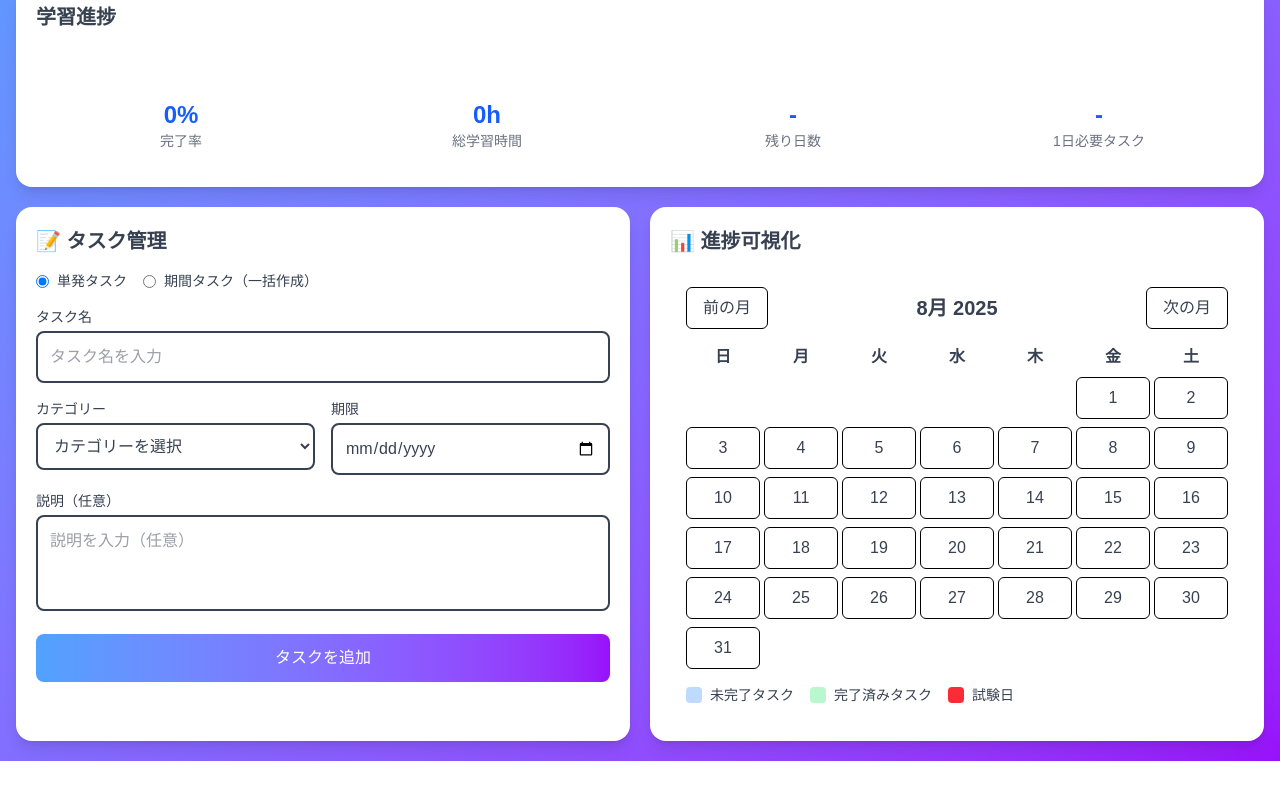
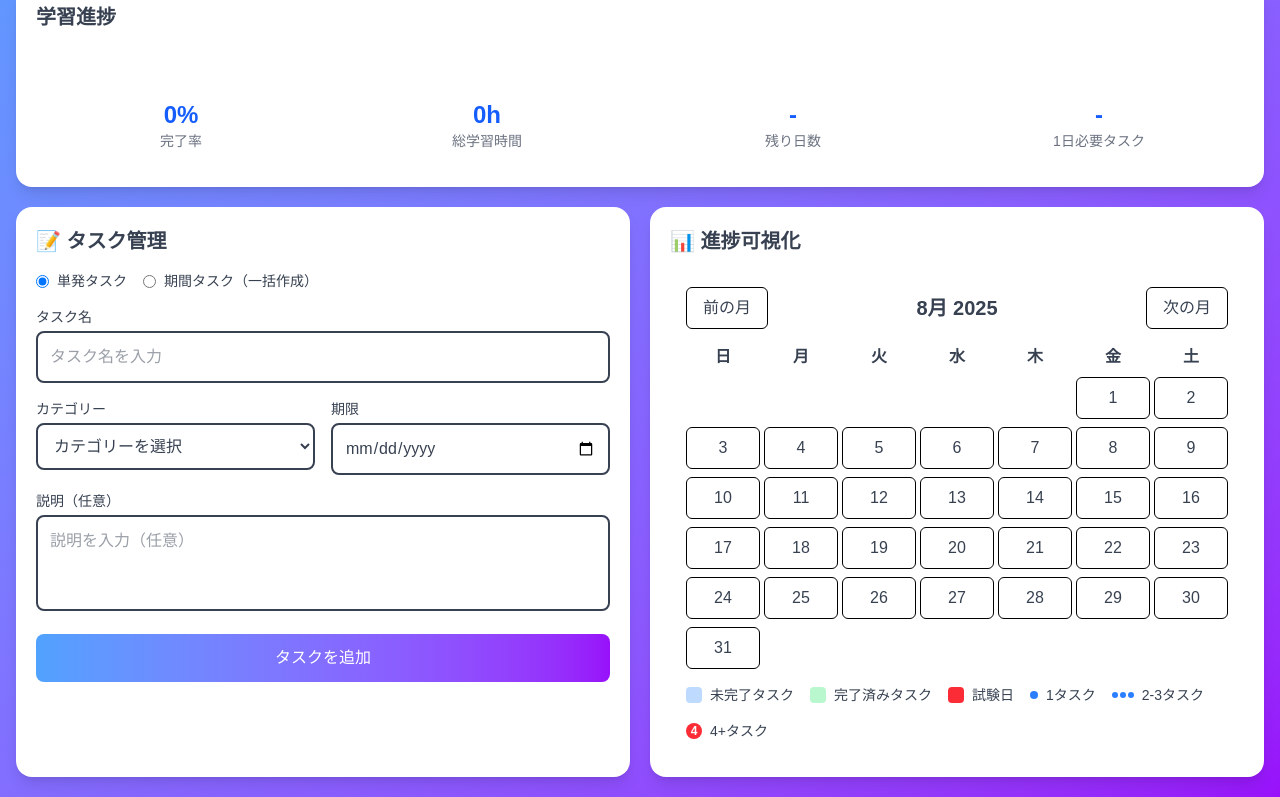
Before and after one commit to hiro-mu/toeic-study-manager, a Next.js app: page / in a window 1280 px wide. Shown: the part 249-1046 px from the top of the page. Before the commit the page ends 1010 px from the top, so only its background shows below. Built offline with nearby package versions, Linux system fonts and the light colour scheme.

Commit message:
複数タスクの視覚的表示

```diff
--- a/src/components/Calendar.tsx
+++ b/src/components/Calendar.tsx
@@ -82,6 +82,7 @@ export default function Calendar({ tasks, currentDate, goals }: CalendarProps) {
       const hasUncompletedTasks = tasksForDate.some(task => !task.completed);
       const hasCompletedTasks = tasksForDate.some(task => task.completed);
       const isExam = isExamDate(dateString);
+      const taskCount = tasksForDate.length;
 
       let bgClass = '';
       if (isExam) {
@@ -110,6 +111,24 @@ export default function Calendar({ tasks, currentDate, goals }: CalendarProps) {
         >
           <div className="relative">
             {day}
+            {/* タスク数表示 */}
+            {taskCount > 0 && !isExam && (
+              <div className="absolute -top-1 -right-1 flex flex-col items-center">
+                {taskCount === 1 ? (
+                  <div className="w-2 h-2 bg-blue-500 rounded-full border border-white"></div>
+                ) : taskCount <= 3 ? (
+                  <div className="flex space-x-0.5">
+                    {Array.from({ length: Math.min(taskCount, 3) }).map((_, i) => (
+                      <div key={i} className="w-1.5 h-1.5 bg-blue-500 rounded-full border border-white"></div>
+                    ))}
+                  </div>
+                ) : (
+                  <div className="bg-red-500 text-white text-xs rounded-full w-5 h-5 flex items-center justify-center font-bold border border-white">
+                    {taskCount > 9 ? '9+' : taskCount}
+                  </div>
+                )}
+              </div>
+            )}
             {isExam && (
               <div className="absolute -top-1 -right-1 w-2 h-2 bg-yellow-400 rounded-full border border-white"></div>
             )}
@@ -164,6 +183,22 @@ export default function Calendar({ tasks, currentDate, goals }: CalendarProps) {
           <div className="w-4 h-4 bg-red-500 rounded mr-2"></div>
           <span className="text-primary">試験日</span>
         </div>
+        <div className="flex items-center">
+          <div className="w-2 h-2 bg-blue-500 rounded-full mr-2"></div>
+          <span className="text-primary">1タスク</span>
+        </div>
+        <div className="flex items-center">
+          <div className="flex space-x-0.5 mr-2">
+            <div className="w-1.5 h-1.5 bg-blue-500 rounded-full"></div>
+            <div className="w-1.5 h-1.5 bg-blue-500 rounded-full"></div>
+            <div className="w-1.5 h-1.5 bg-blue-500 rounded-full"></div>
+          </div>
+          <span className="text-primary">2-3タスク</span>
+        </div>
+        <div className="flex items-center">
+          <div className="bg-red-500 text-white text-xs rounded-full w-4 h-4 flex items-center justify-center font-bold mr-2">4</div>
+          <span className="text-primary">4+タスク</span>
+        </div>
       </div>
 
       {selectedDate && (
```
